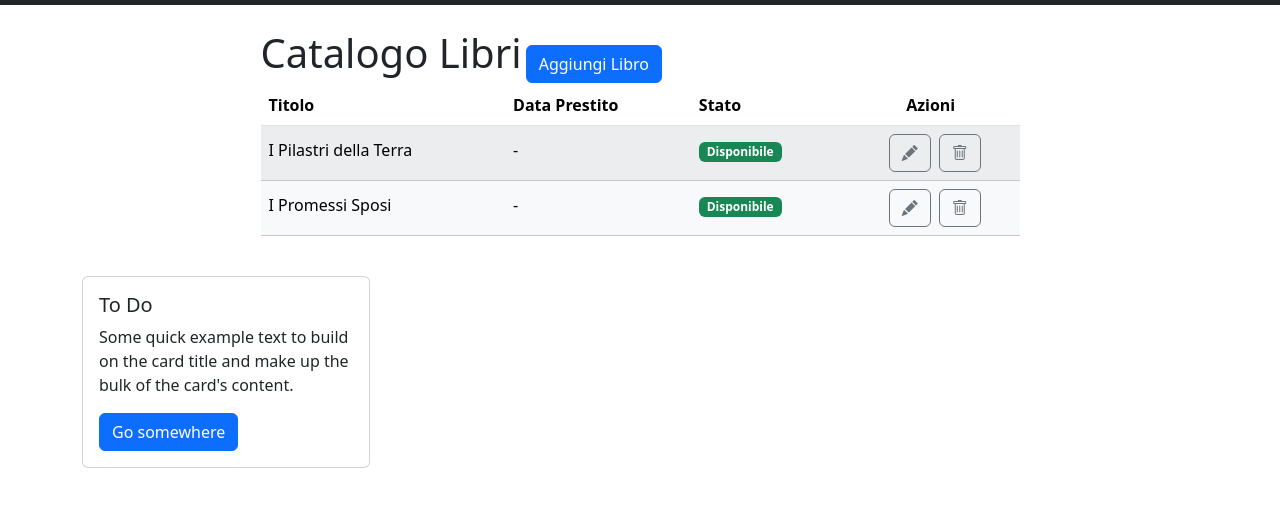
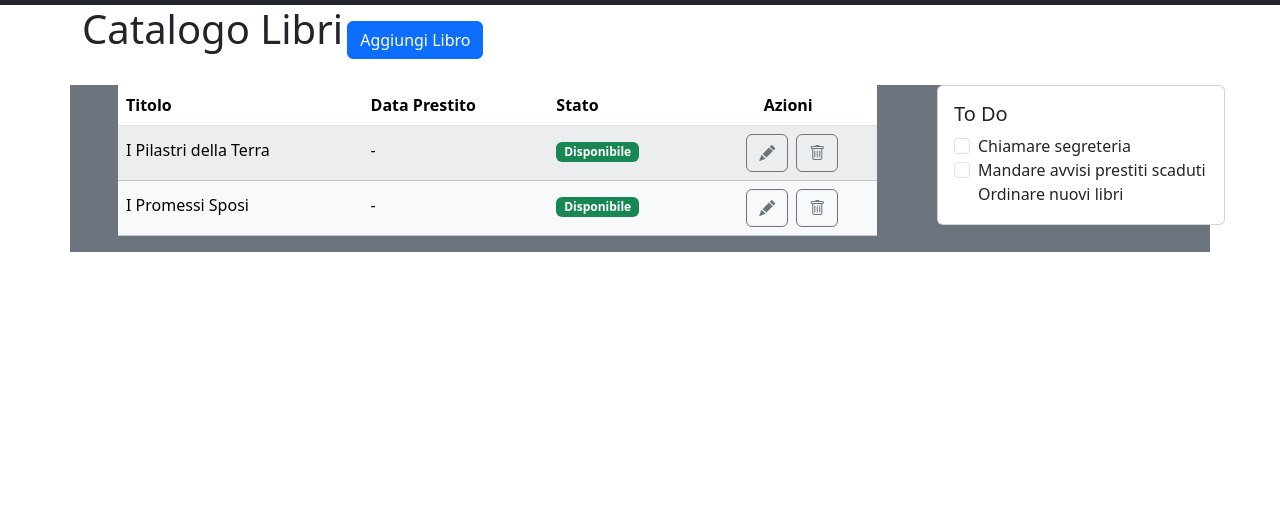
Before and after one commit to Ashyzan/html-css-bootstrap-dashboard, a plain HTML site: page index.html in a window 1280 px wide. Shown: the part 71-578 px from the top of the page. Drawn offline with nearby package versions, Linux system fonts and the light colour scheme.

Commit message:
ADD: row

```diff
--- a/index.html
+++ b/index.html
@@ -41,13 +41,23 @@
         </div>
       </nav>
 
+<!-- intestazione -->
+      <div class="container">
+        <div class="row">
+          <div class="col-9 ">
+            <h1 class="d-inline-block">Catalogo Libri</h1>
+                  <button class="btn btn-primary">Aggiungi Libro</button>
+
+          </div>
+        </div>
+      </div>
+
       <!-- INIZIO CONTENUTO CON TABELLA -->
     <div class="container">
-        <div class="row justify-content-center">
+        <div class="row ">
 
-            <div class="col-9 mt-4 px-5">
-              <h1 class="d-inline-block">Catalogo Libri</h1>
-              <button class="btn btn-primary">Aggiungi Libro</button>
+            <div class="col-9 mt-4 px-5 bg-secondary">
+
 
               <table class="table table-striped p-2 ">
                 <thead>
@@ -91,12 +101,27 @@
             </div>
 
           <!-- SIDEBAR -->
-            <div class="col mt-4">
+            <div class="col-3 mt-4 bg-secondary">
               <div class="card " style="width: 18rem;">
                 <div class="card-body">
                   <h5 class="card-title">To Do</h5>
-                  <p class="card-text">Some quick example text to build on the card title and make up the bulk of the card's content.</p>
-                  <a href="#" class="btn btn-primary">Go somewhere</a>
+
+                  <div class="form-check">
+                    <input class="form-check-input" type="checkbox" value="" id="flexCheckDefault">
+                    <label class="form-check-label" for="flexCheckDefault">
+                      Chiamare segreteria
+                    </label>
+                    <input class="form-check-input" type="checkbox" value="" id="flexCheckDefault">
+                    <label class="form-check-label" for="flexCheckDefault">
+                      Mandare avvisi prestiti scaduti
+                    </label>
+                    <input class="form-check-input" type="checkbox" value="" id="flexCheckDefault">
+                    <label class="form-check-label" for="flexCheckDefault">
+                      Ordinare nuovi libri
+                    </label>
+                  </div>
+
+
                 </div>
               </div>
 
```
